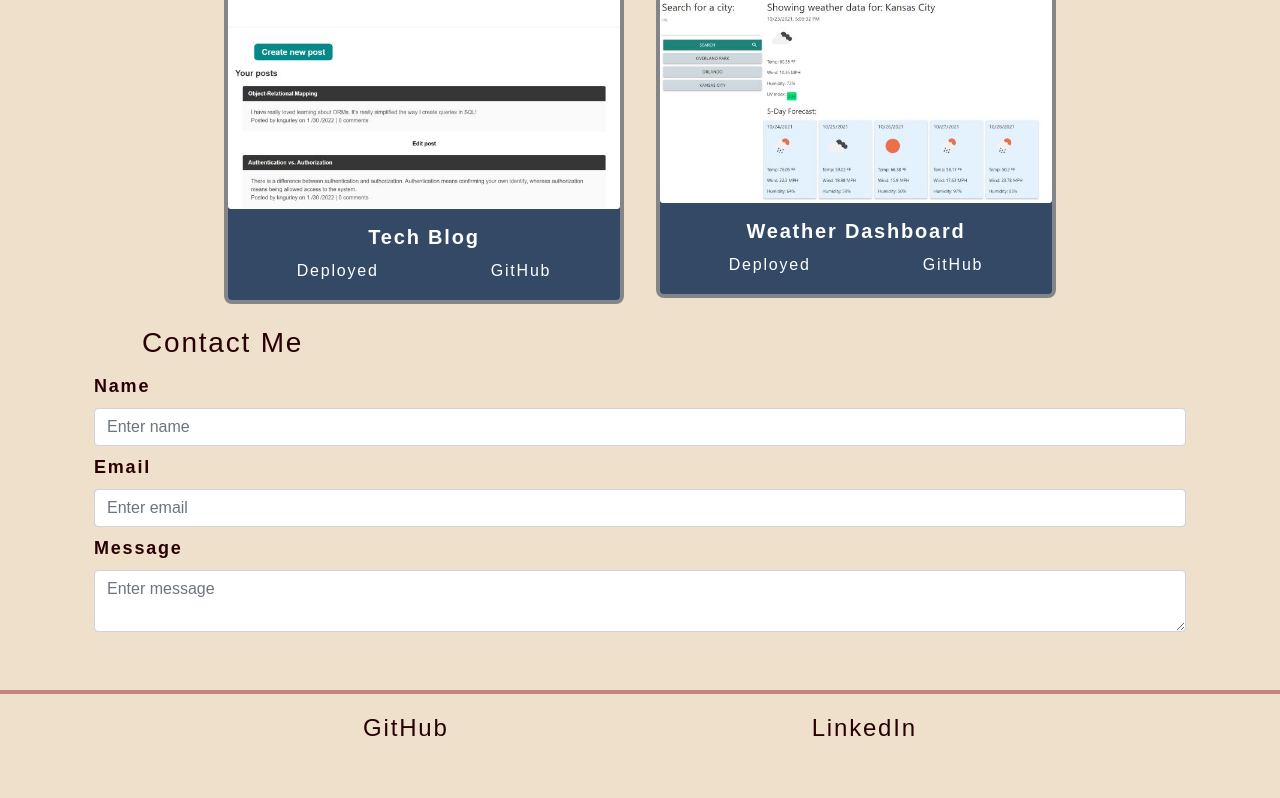
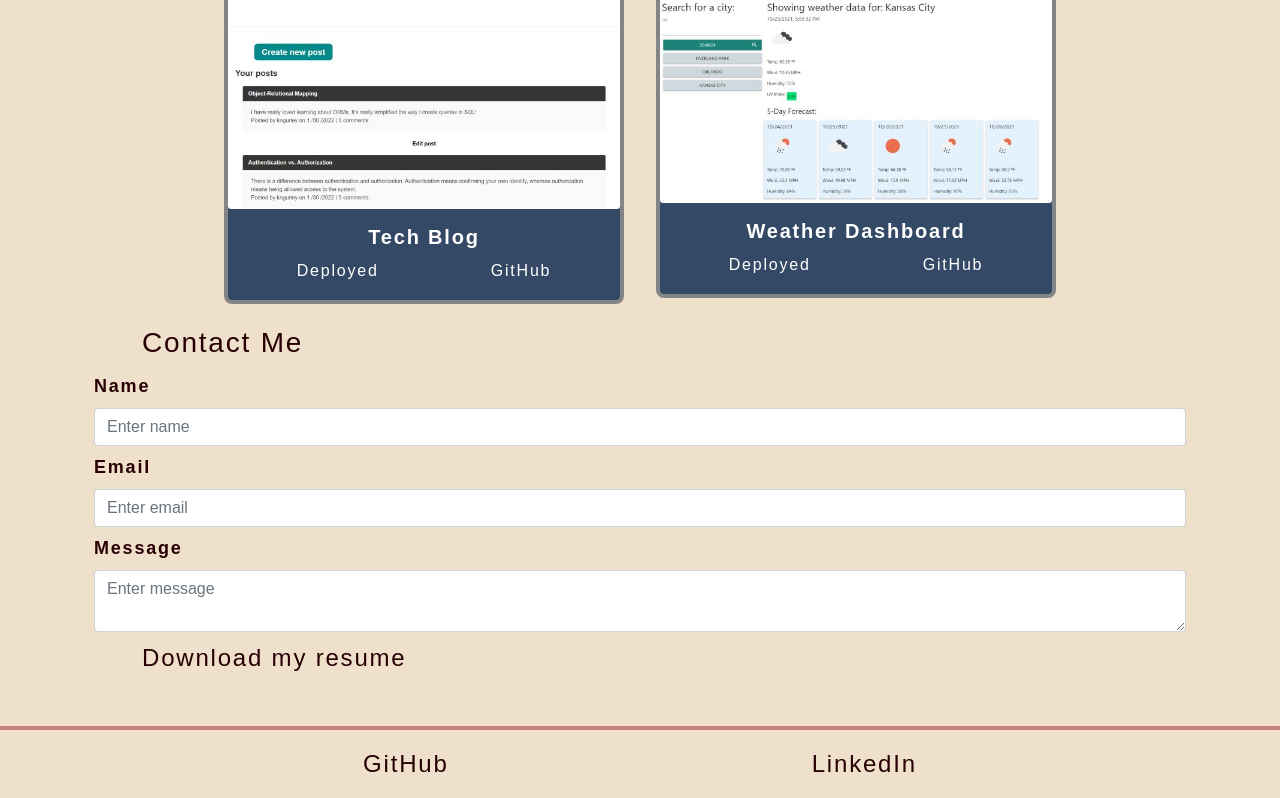
Before and after one commit to kngurley25/portfolio-spa, a React (Create React App) app: page /Resume in a window 1280 px wide. Shown: the part 837-1635 px from the top of the page. Before the commit the page ends 1599 px from the top, so only its background shows below. Built offline with nearby package versions, Linux system fonts and the light colour scheme.

Commit message:
add download resume

```diff
--- a/src/App.js
+++ b/src/App.js
@@ -4,6 +4,7 @@ import Header from "./components/Header";
 import About from "./components/About";
 import Project from "./components/Project";
 import ContactForm from "./components/Contact";
+import Resume from "./components/Resume";
 import Footer from "./components/Footer";
 
 function App() {
@@ -18,6 +19,7 @@ function App() {
       <About></About>
       <Project></Project>
       <ContactForm></ContactForm>
+      <Resume></Resume>
       </main>
 
       <Footer></Footer>
--- a/src/components/Contact/index.js
+++ b/src/components/Contact/index.js
@@ -1,6 +1,5 @@
 import React from 'react';
 import Form from 'react-bootstrap/Form';
-import InputGroup from 'react-bootstrap/InputGroup'
 
 function ContactForm() {
     return (
--- a/src/components/Project/index.js
+++ b/src/components/Project/index.js
@@ -33,8 +33,8 @@ function Project() {
                 <Card.Img src={require(`../../assets/images/projects/${i}.jpg`)} alt={project.title} key={project.title}></Card.Img>
                 <Card.Body>
                     <Card.Title>{project.title}</Card.Title>
-                    <Card.Link href={project.url}>Deployed</Card.Link>
-                    <Card.Link href={project.github}>GitHub</Card.Link>
+                    <Card.Link href={project.url} target="_blank">Deployed</Card.Link>
+                    <Card.Link href={project.github} target="_blank">GitHub</Card.Link>
                 </Card.Body>
             </Card>
            ))}
--- /dev/null
+++ b/src/components/Resume/index.js
@@ -0,0 +1,14 @@
+import React from "react";
+const resume = require('../../assets/pdf/resume.pdf');
+
+function Resume() {
+    return (
+        <section>
+            <div>
+                <a href={resume} download="KristinGaito_Resume">Download my resume</a>
+            </div>
+        </section>
+    );
+}
+
+export default Resume;
```
Also changed, not shown: 1 other file (tests, documents, lock files or other folders).
